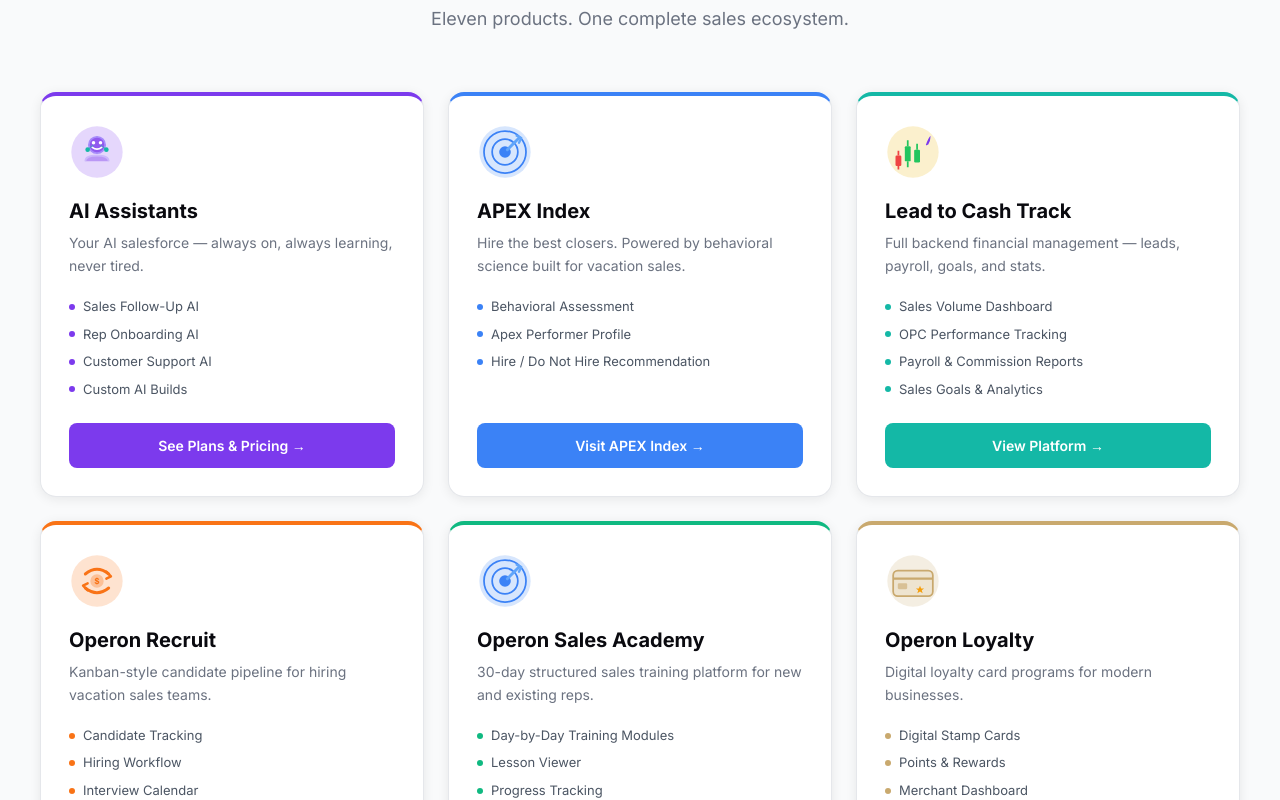
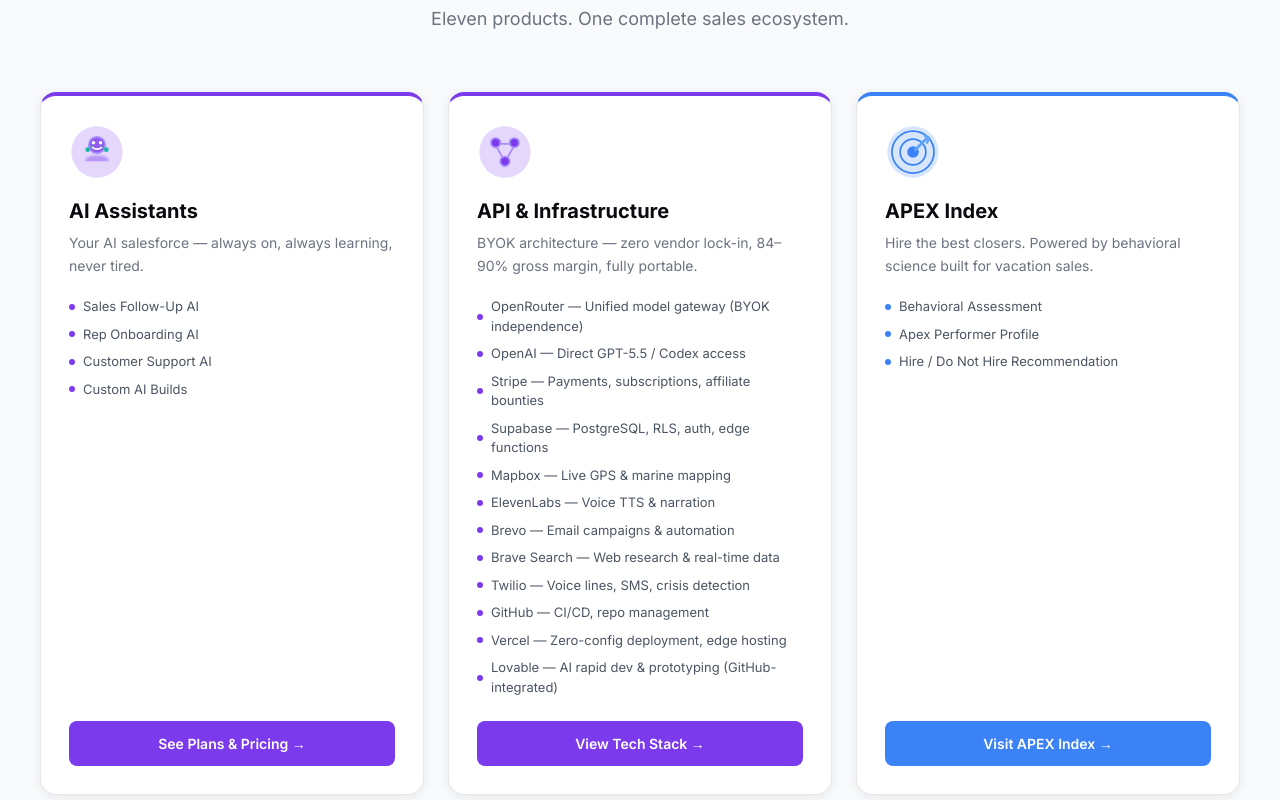
Before and after one commit to Antarestravelclub/Operon, a React (Vite) app: page / in a window 1280 px wide. Shown: the part 1240-2040 px from the top of the page. Built offline with nearby package versions, Linux system fonts and the light colour scheme.

Commit message:
Add API & Infrastructure tile to Starting Lineup section

```diff
--- a/src/pages/Landing.tsx
+++ b/src/pages/Landing.tsx
@@ -160,6 +160,18 @@
 );
 
 
+const APIIcon = () => (
+  <svg width="56" height="56" viewBox="0 0 48 48" fill="none">
+    <circle cx="24" cy="24" r="22" fill="#7c3aed" opacity="0.2"/>
+    <circle cx="16" cy="16" r="4" fill="#7c3aed" stroke="#a78bfa" strokeWidth="1.5"/>
+    <circle cx="32" cy="16" r="4" fill="#7c3aed" stroke="#a78bfa" strokeWidth="1.5"/>
+    <circle cx="24" cy="32" r="4" fill="#7c3aed" stroke="#a78bfa" strokeWidth="1.5"/>
+    <line x1="19" y1="17" x2="29" y2="17" stroke="#a78bfa" strokeWidth="1.5"/>
+    <line x1="17" y1="20" x2="22" y2="29" stroke="#a78bfa" strokeWidth="1.5"/>
+    <line x1="31" y1="20" x2="26" y2="29" stroke="#a78bfa" strokeWidth="1.5"/>
+  </svg>
+);
+
 const AIIcon = () => (
   <svg width="56" height="56" viewBox="0 0 48 48" fill="none">
     <circle cx="24" cy="24" r="22" fill="#7c3aed" opacity="0.2"/>
@@ -190,6 +202,29 @@
       products: ['Sales Follow-Up AI', 'Rep Onboarding AI', 'Customer Support AI', 'Custom AI Builds'],
       cta: 'See Plans & Pricing',
       ctaLink: '/ai-assistants.html',
+      external: false,
+    },
+    {
+      icon: <APIIcon />,
+      title: 'API & Infrastructure',
+      color: '#7c3aed',
+      tagline: 'BYOK architecture — zero vendor lock-in, 84–90% gross margin, fully portable.',
+      products: [
+        'OpenRouter — Unified model gateway (BYOK independence)',
+        'OpenAI — Direct GPT-5.5 / Codex access',
+        'Stripe — Payments, subscriptions, affiliate bounties',
+        'Supabase — PostgreSQL, RLS, auth, edge functions',
+        'Mapbox — Live GPS & marine mapping',
+        'ElevenLabs — Voice TTS & narration',
+        'Brevo — Email campaigns & automation',
+        'Brave Search — Web research & real-time data',
+        'Twilio — Voice lines, SMS, crisis detection',
+        'GitHub — CI/CD, repo management',
+        'Vercel — Zero-config deployment, edge hosting',
+        'Lovable — AI rapid dev & prototyping (GitHub-integrated)',
+      ],
+      cta: 'View Tech Stack',
+      ctaLink: '/docs',
       external: false,
     },
     {
```
